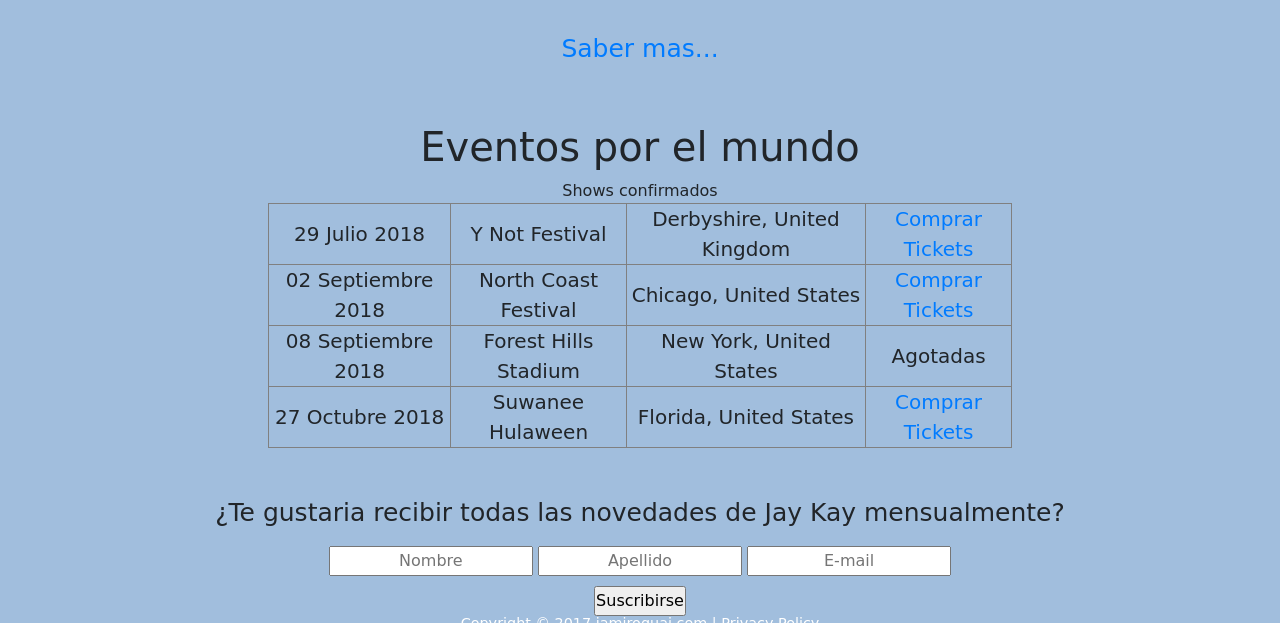
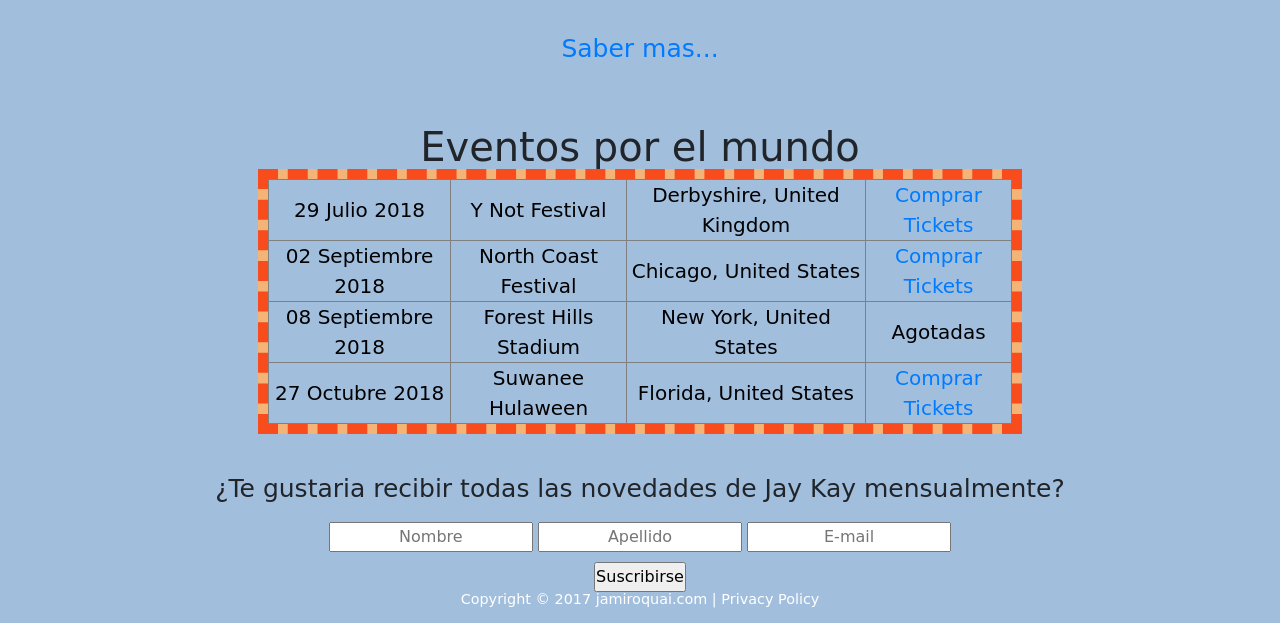
Before and after one commit to Ekodigitalagency/proyectointegrador, a plain HTML site: page index.html in a window 1280 px wide. Shown: the part 2391-3014 px from the top of the page. Drawn offline with nearby package versions, Linux system fonts and the light colour scheme; files whose address does not match are found by name.

Commit message:
Desafio 6

```diff
--- a/css/estilos.css
+++ b/css/estilos.css
@@ -143,6 +143,9 @@ h4 {
 	width: 60%;
 	margin: auto;
 	font-size: 20px;
+	outline: 6px dashed yellow;
+    box-shadow: 0 0 0 6px #FA2A00;
+    animation: 1s animateBorder infinite
 }
 .piepagina {
 	text-align: center;
@@ -180,3 +183,16 @@ input {
 .redes ul li a {
 	color: #fff;
 }
+.tabla {
+  color: black;
+  outline: 10px dashed #F2D694;
+  box-shadow: 0 0 0 10px #FA2A00;
+  animation: 2s animacion ease infinite;
+}
+
+@keyframes animacion {
+  to {
+    outline-color: #FA2A00;
+    box-shadow: 0 0 0 10px #F2D694;
+  }
+}
--- a/index.html
+++ b/index.html
@@ -96,7 +96,7 @@
 
 	<section class="eventos">
 		<h4>Eventos por el mundo</h4>
-		<caption>Shows confirmados</caption>
+
 		<table border="1" cellspacing="10" cellpadding="20" class="tabla">
 			<tr>
 				<td>29 Julio 2018</td>
```
